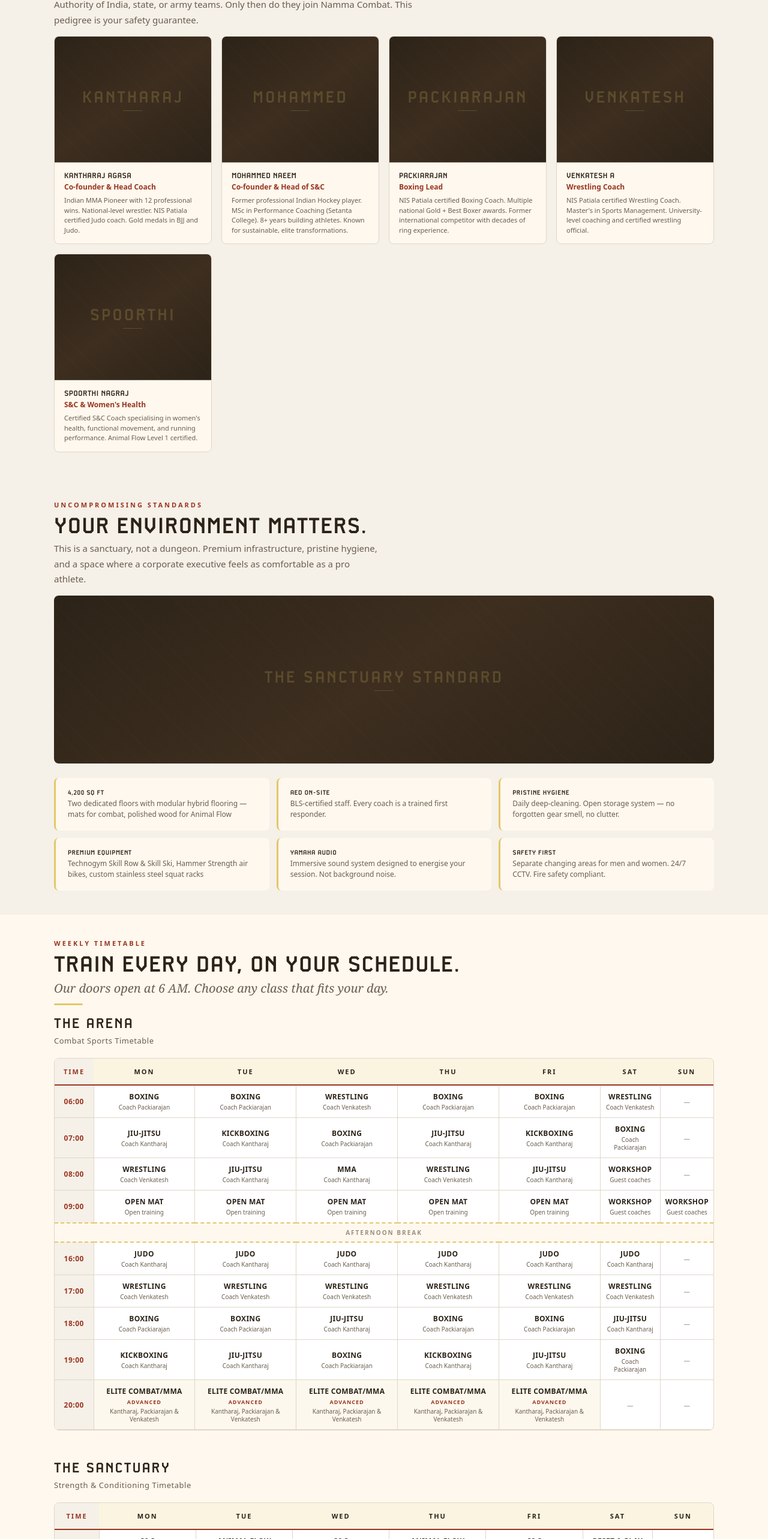
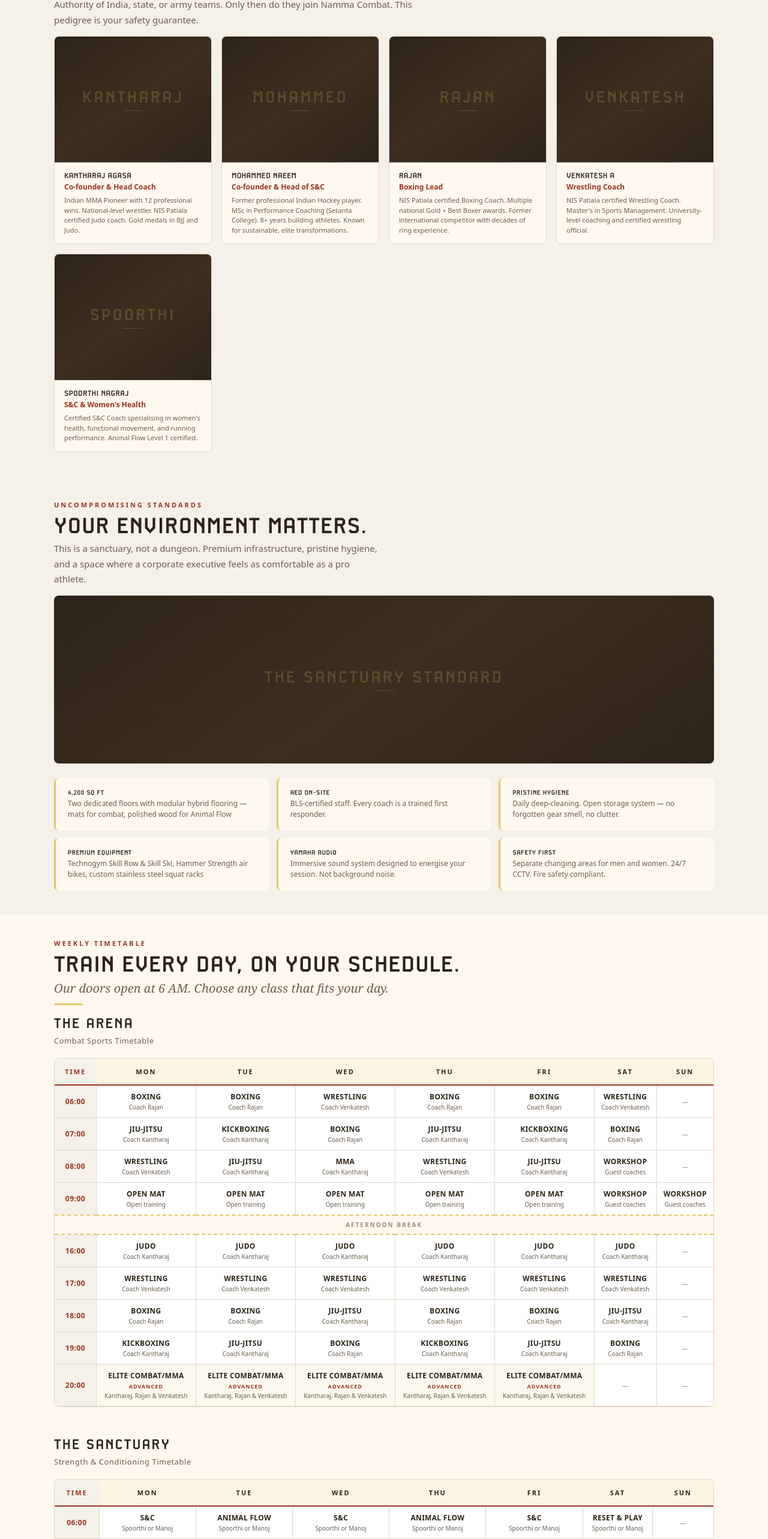
Before and after one commit to vikramravella/namma-combat-site, a Next.js app: page / in a window 1280 px wide. Shown: the part 4836-7402 px from the top of the page at 60% size. Built offline with nearby package versions, Linux system fonts and the light colour scheme.

Commit message:
Rename Packiarajan to Rajan (pronunciation clarity)

```diff
--- a/src/components/Schedule.js
+++ b/src/components/Schedule.js
@@ -37,13 +37,13 @@ const sanctuarySchedule = {
 };
 
 const combatCoach = {
-  'Boxing': 'Coach Packiarajan',
+  'Boxing': 'Coach Rajan',
   'Kickboxing': 'Coach Kantharaj',
   'Jiu-Jitsu': 'Coach Kantharaj',
   'Wrestling': 'Coach Venkatesh',
   'Judo': 'Coach Kantharaj',
   'MMA': 'Coach Kantharaj',
-  'Elite Combat/MMA': 'Kantharaj, Packiarajan & Venkatesh',
+  'Elite Combat/MMA': 'Kantharaj, Rajan & Venkatesh',
   'Open Mat': 'Open training',
   'Workshop': 'Guest coaches',
 };
--- a/src/components/Sections.js
+++ b/src/components/Sections.js
@@ -27,7 +27,7 @@ export function Team() {
   const coaches = [
     ['Kantharaj Agasa', 'Co-founder & Head Coach', 'Indian MMA Pioneer with 12 professional wins. National-level wrestler. NIS Patiala certified Judo coach. Gold medals in BJJ and Judo.'],
     ['Mohammed Naeem', 'Co-founder & Head of S&C', 'Former professional Indian Hockey player. MSc in Performance Coaching (Setanta College). 8+ years building athletes. Known for sustainable, elite transformations.'],
-    ['Packiarajan', 'Boxing Lead', 'NIS Patiala certified Boxing Coach. Multiple national Gold + Best Boxer awards. Former international competitor with decades of ring experience.'],
+    ['Rajan', 'Boxing Lead', 'NIS Patiala certified Boxing Coach. Multiple national Gold + Best Boxer awards. Former international competitor with decades of ring experience.'],
     ['Venkatesh A', 'Wrestling Coach', 'NIS Patiala certified Wrestling Coach. Master\'s in Sports Management. University-level coaching and certified wrestling official.'],
     ['Spoorthi Nagraj', 'S&C & Women\'s Health', 'Certified S&C Coach specialising in women\'s health, functional movement, and running performance. Animal Flow Level 1 certified.'],
   ];
```
